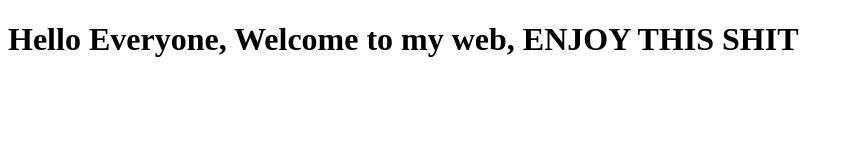
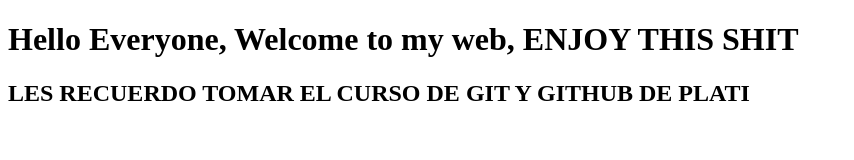
Before and after one commit to jeicodeveloper/Myweb, a plain HTML site: page index.html in a window 1280 px wide. Shown: the whole page, without its empty margins (0-854 px from the left). Drawn offline with Linux system fonts and the light colour scheme.

Commit message:
Segundo commit

```diff
--- a/index.html
+++ b/index.html
@@ -8,6 +8,9 @@
             <h1>
                 Hello Everyone, Welcome to my web, ENJOY THIS SHIT
             </h1>
+            <h2>
+                LES RECUERDO TOMAR EL CURSO DE GIT Y GITHUB DE PLATI
+            </h2>
         </div>
     </body>
 </html>
```
